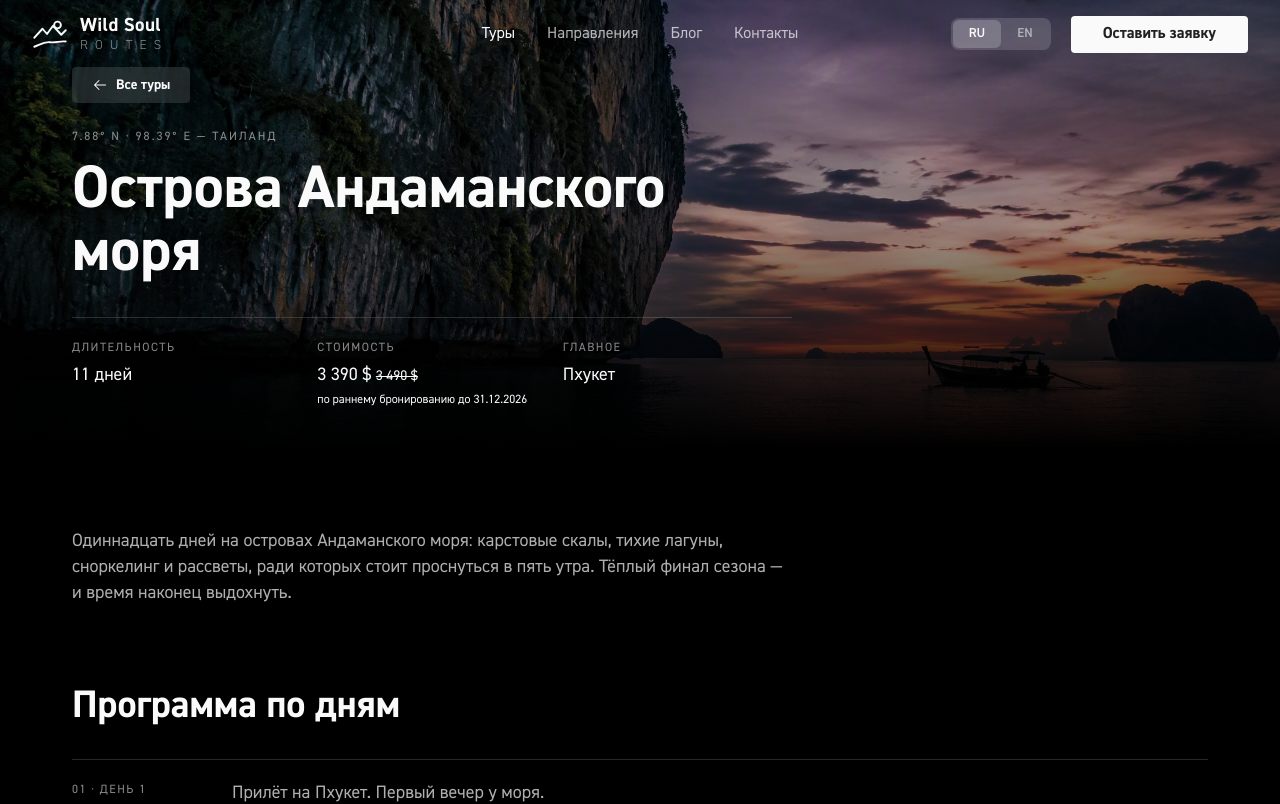
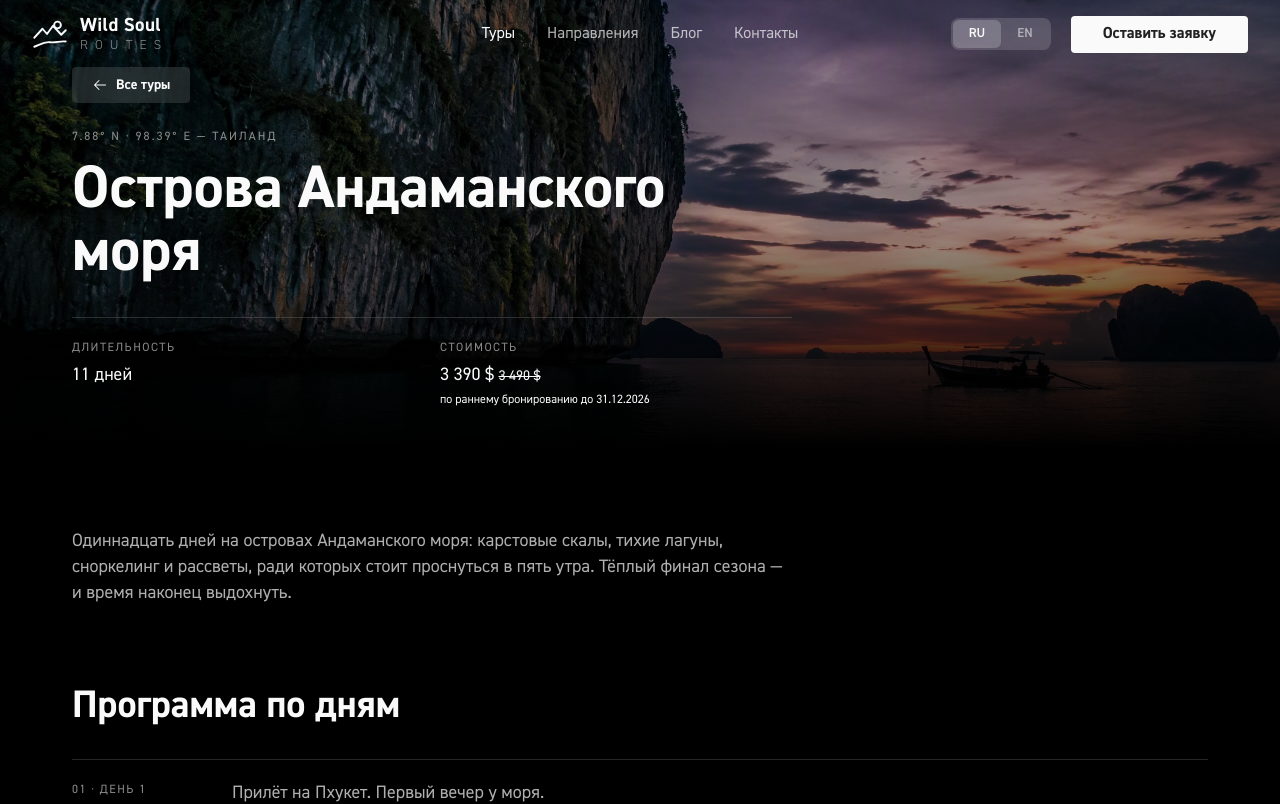
Before and after one commit to fifulina-uxui/wild-soul-routes, a React (Vite) app: page /tours/andaman in a window 1280 px wide. Shown: the top 804 px of the page. Built offline with nearby package versions, Linux system fonts and the light colour scheme.

Commit message:
Remove Highlight field from tour detail page

```diff
--- a/src/pages/TourDetailPage.tsx
+++ b/src/pages/TourDetailPage.tsx
@@ -35,7 +35,7 @@ export default function TourDetailPage() {
               {tour.title}
             </h1>
 
-            <div className="mt-8 grid max-w-[720px] grid-cols-3 gap-4 border-t border-[rgb(255_255_255/15%)] pt-5">
+            <div className="mt-8 grid max-w-[720px] grid-cols-2 gap-4 border-t border-[rgb(255_255_255/15%)] pt-5">
               <div>
                 <dt className="text-[12px] uppercase leading-5 tracking-[0.12em] text-[rgb(250_250_250/55%)]">
                   {t.tours.meta.days}
@@ -55,12 +55,6 @@ export default function TourDetailPage() {
                 <p className="mt-1 text-[12px] leading-4 text-[#fafafa]">
                   {t.tours.meta.priceEarly}
                 </p>
-              </div>
-              <div>
-                <dt className="text-[12px] uppercase leading-5 tracking-[0.12em] text-[rgb(250_250_250/55%)]">
-                  {t.tours.meta.highlight}
-                </dt>
-                <dd className="mt-1 text-[18px] leading-[26px] text-[#fafafa]">{tour.highlight}</dd>
               </div>
             </div>
           </Reveal>
```
